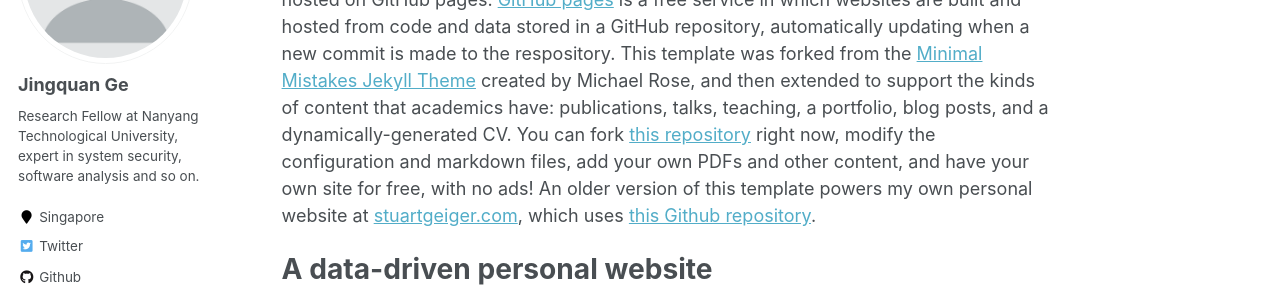
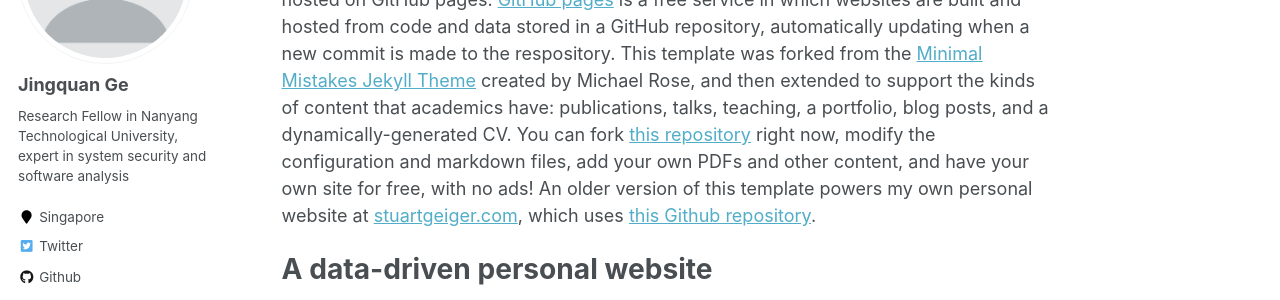
Before and after one commit to gejingquan/gejingquan.github.io, a Jekyll site: the page built from _pages/about.md, in a window 1280 px wide. Shown: the part 229-529 px from the top of the page. Built offline with Jekyll 4.4.1, drawn with Linux system fonts in a browser that asks for light colours; some web fonts are replaced.

```diff
--- a/_config.yml
+++ b/_config.yml
@@ -10,7 +10,7 @@ locale                   : "en-US"
 title                    : "Dr. Jingquan Ge"
 title_separator          : "-"
 name                     : &name "Jingquan Ge"
-description              : &description "Research Fellow at Nanyang Technological University"
+description              : &description "Research Fellow in Nanyang Technological University"
 url                      : https://gejingquan.github.io # the base hostname & protocol for your site e.g. "https://mmistakes.github.io"
 baseurl                  : "" # the subpath of your site, e.g. "/blog"
 repository               : "gejingquan.github.io"
@@ -82,7 +82,7 @@ analytics:
 author:
   name             : "Jingquan Ge"
   avatar           : "profile.png"
-  bio              : "Research Fellow at Nanyang Technological University, expert in system security, software analysis and so on."
+  bio              : "Research Fellow in Nanyang Technological University, expert in system security and software analysis"
   location         : "Singapore"
   employer         :
   pubmed           : "https://www.ncbi.nlm.nih.gov/pubmed/?term=john+snow"
```
